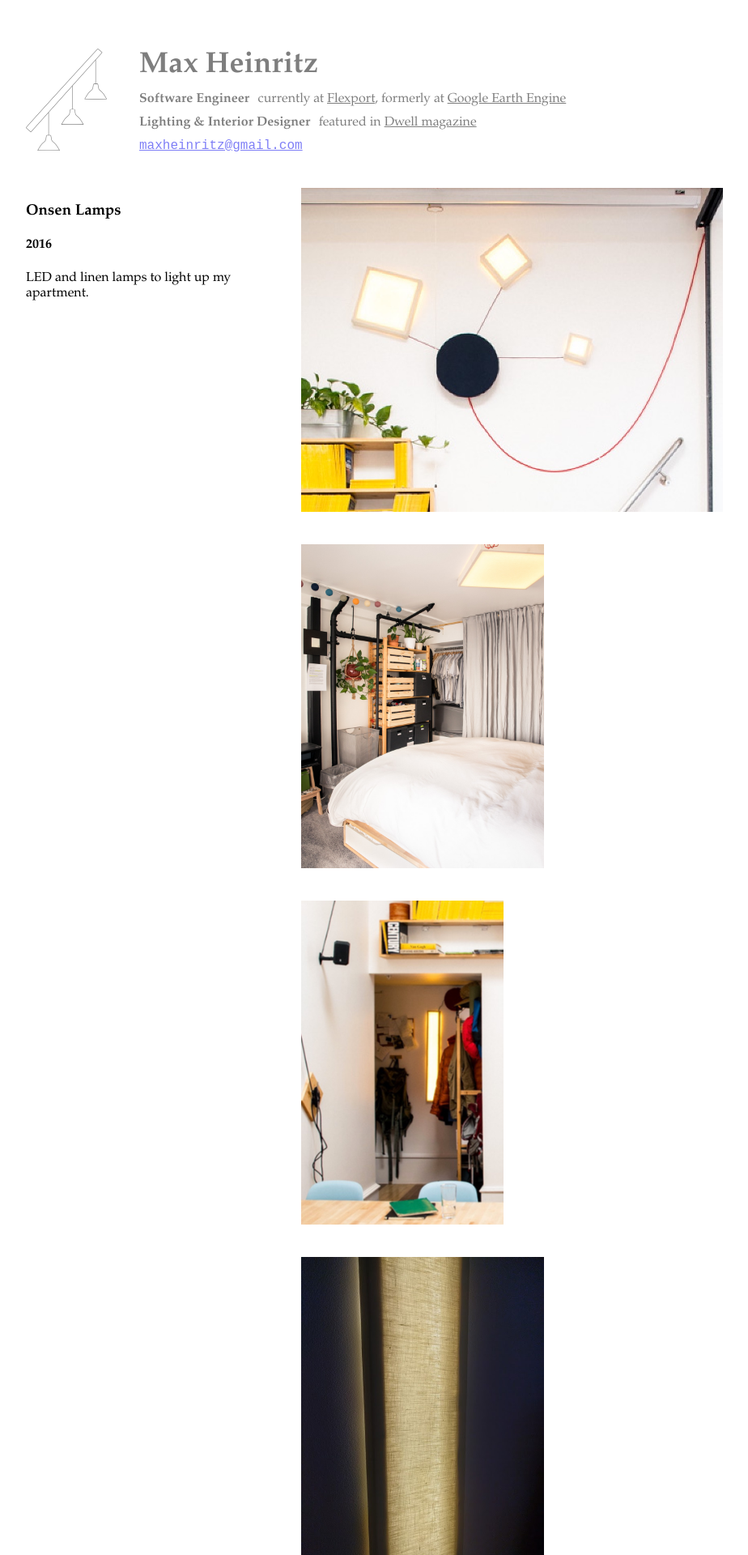
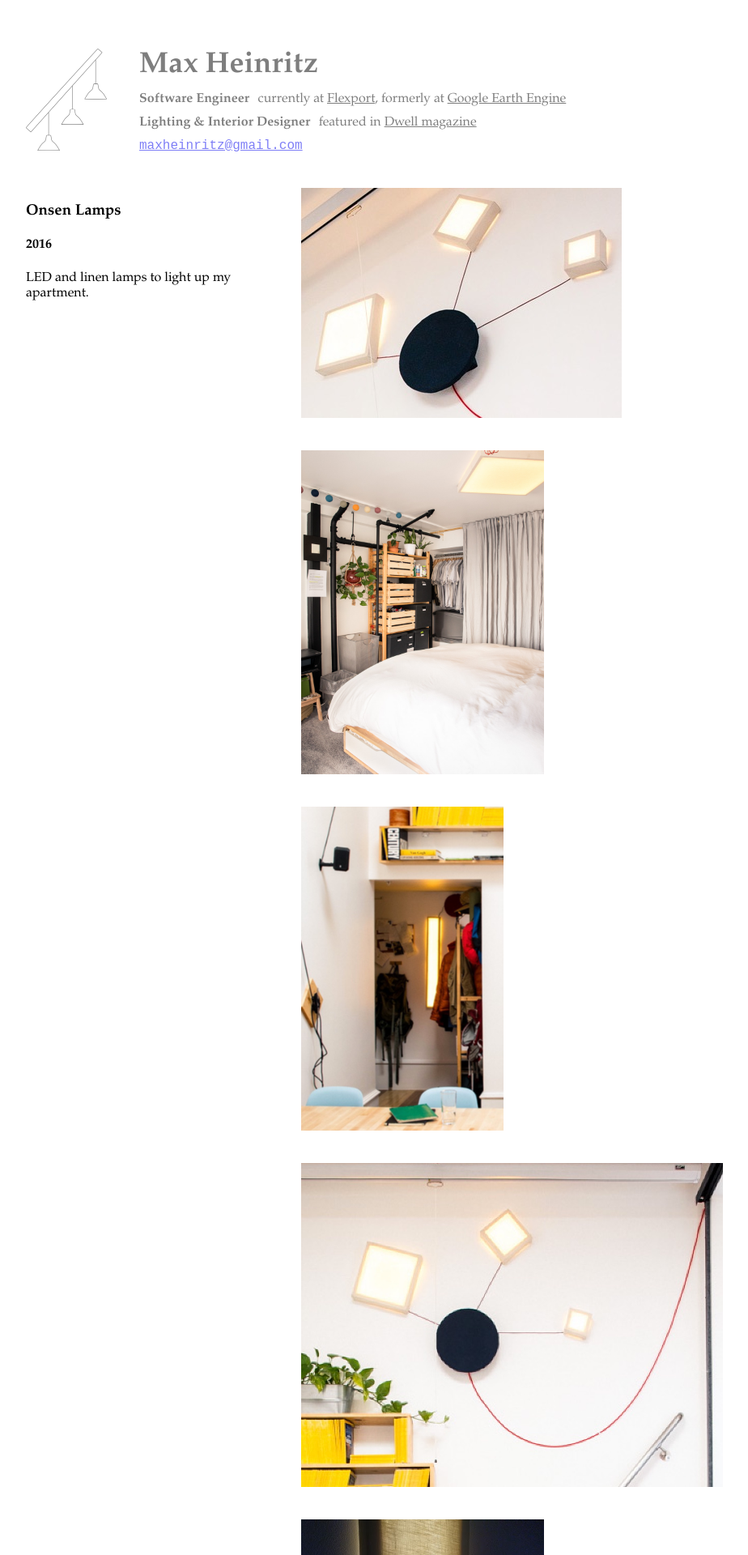
Before and after one commit to maxh/maxheinritz.com, a Jekyll site: the page built from _projects/onsen-lamps.md, in a window 1280 px wide. Shown: the top 1920 px of the page at 81% size, without its empty margins (108-1032 px from the left). Built offline with Jekyll 4.4.1, drawn with Linux system fonts in a browser that asks for light colours.

Commit message:
add better lights pic

```diff
--- a/_projects/onsen-lamps.md
+++ b/_projects/onsen-lamps.md
@@ -2,9 +2,10 @@
 year: 2016
 desc: LED and linen lamps to light up my apartment.
 images:
-- led-full.jpg
+- led-cropped.jpg
 - led-bedroom.jpg
 - led-entry.jpg
+- led-full.jpg
 - led-light.jpg
 - led-small.jpg
 - led-back.jpg
```
Also changed, not shown: images/led-cropped.jpg (added).
